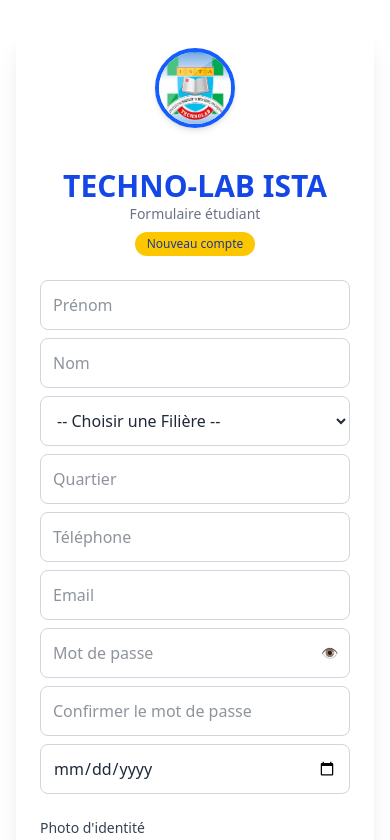
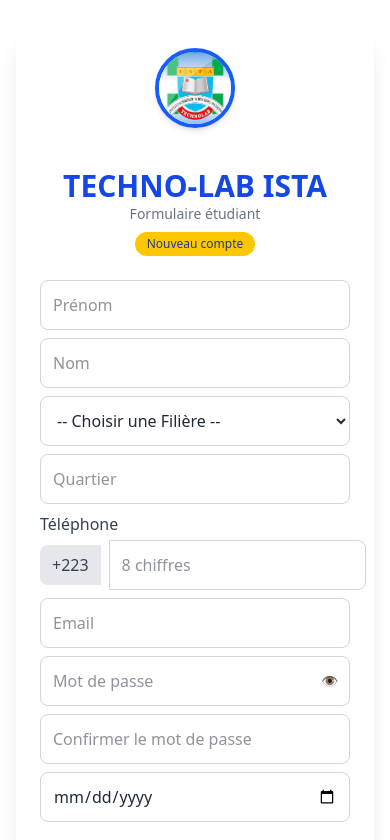
Before and after one commit to Derkvstore/Projet_Tutuore, a React (Vite) app in the folder clientUI/: page /register in a window 390 px wide. Shown: the top 840 px of the page. Built offline with nearby package versions, Linux system fonts and the light colour scheme.

Commit message:
Modification: Verification d'age et des fonctionnalite sur le numero de telephone

```diff
--- a/clientUI/src/pages/auth/Register.jsx
+++ b/clientUI/src/pages/auth/Register.jsx
@@ -1,50 +1,76 @@
 import { useState } from "react";
 import toast from "react-hot-toast";
 import { siginAPI } from "../../apiCalls/auth";
-import CenteredLayout from '../layout/CenteredLayout';
 
+// Fonction pour formater un numéro 8 chiffres en "12 34 56 78"
+function formatPhoneWithSpaces(number) {
+  return number.replace(/(\d{2})(?=\d)/g, "$1 ");
+}
 
 function Register() {
   const [user, setUser] = useState({
-        firstname: '',
-        lastname: '',
-        filiere: '',
-        quartier: '',
-        tell: '',
-        mail: '',
-        passW: '',
-        confirmPassW: '', // J'ai ajouter la confirmation de lecture @Mamadi
-        photo: '',
-        date_Naissance: '',
+    firstname: "",
+    lastname: "",
+    filiere: "",
+    quartier: "",
+    tell: "",
+    mail: "",
+    passW: "",
+    confirmPassW: "",
+    photo: "",
+    date_Naissance: "",
+  });
+
+  const [errors, setErrors] = useState({
+    date_Naissance: "",
+    tell: "",
   });
 
   const [showPassword, setShowPassword] = useState(false);
 
   async function onFormSubmit(event) {
     event.preventDefault();
+
     let response = null;
+    const newErrors = { date_Naissance: "", tell: "" };
 
+    // Vérification des mots de passe
     if (user.passW !== user.confirmPassW) {
       toast.error("Les mots de passe ne correspondent pas ❌.");
       return;
     }
 
-        let formData = new FormData();
-        formData.append('firstname', user.firstname);
-        formData.append('lastname', user.lastname);
-        formData.append('filiere', user.filiere);
-        formData.append('quartier', user.quartier);
-        formData.append('tell', user.tell);
-        formData.append('mail', user.mail);
-        formData.append('passW', user.passW);
-        formData.append('date_Naissance', user.date_Naissance);
+    // Vérification âge >= 14 ans
+    const birthDate = new Date(user.date_Naissance);
+    const today = new Date();
+    const age = today.getFullYear() - birthDate.getFullYear();
+    const monthDiff = today.getMonth() - birthDate.getMonth();
+    const dayDiff = today.getDate() - birthDate.getDate();
+    const isAtLeast14 =
+      age > 14 || (age === 14 && (monthDiff > 0 || (monthDiff === 0 && dayDiff >= 0)));
+
+    if (!isAtLeast14) {
+      newErrors.date_Naissance = "Vous devez avoir au moins 14 ans.";
+    }
+
+    // Vérification téléphone : doit contenir exactement 8 chiffres
+    if (user.tell.length !== 8) {
+      newErrors.tell = "Le numéro doit contenir exactement 8 chiffres après +223.";
+    }
+
+    if (newErrors.date_Naissance || newErrors.tell) {
+      setErrors(newErrors);
+      return;
+    }
+
+    setErrors({ date_Naissance: "", tell: "" });
 
     try {
       response = await siginAPI(user);
       if (response.success) {
-                localStorage.setItem('token', response.token);
+        localStorage.setItem("token", response.token);
         toast.success(response.message);
-                window.location.href = '/profil';
+        window.location.href = "/profil";
       } else {
         toast.error(response.message);
       }
@@ -59,7 +85,6 @@ function Register() {
         onSubmit={onFormSubmit}
         className="w-full max-w-4xl bg-white text-gray-800 rounded-xl shadow-xl p-6 sm:p-8 md:p-10 grid gap-6 animate-fade-in-up"
       >
-                {/* Titre et Badge */}
         <div className="flex justify-center">
           <img
             src="/assets/logo.jpg"
@@ -76,22 +101,67 @@ function Register() {
           </span>
         </div>
 
-                {/* Grille responsive */}
         <div className="grid grid-cols-1 md:grid-cols-2 gap-4 gap-y-2">
-                    <InputField placeholder="Prénom" value={user.firstname} onChange={e => setUser({ ...user, firstname: e.target.value })} />
-                    <InputField placeholder="Nom" value={user.lastname} onChange={e => setUser({ ...user, lastname: e.target.value })} />
-                    <SelectFiliere value={user.filiere} onChange={e => setUser({ ...user, filiere: e.target.value })} />
-                    <InputField placeholder="Quartier" value={user.quartier} onChange={e => setUser({ ...user, quartier: e.target.value })} />
-                    <InputField type="tel" placeholder="Téléphone" value={user.tell} onChange={e => setUser({ ...user, tell: e.target.value })} />
-                    <InputField type="email" placeholder="Email" value={user.mail} onChange={e => setUser({ ...user, mail: e.target.value })} />
+          <InputField
+            placeholder="Prénom"
+            value={user.firstname}
+            onChange={(e) => setUser({ ...user, firstname: e.target.value })}
+          />
+          <InputField
+            placeholder="Nom"
+            value={user.lastname}
+            onChange={(e) => setUser({ ...user, lastname: e.target.value })}
+          />
+          <SelectFiliere
+            value={user.filiere}
+            onChange={(e) => setUser({ ...user, filiere: e.target.value })}
+          />
+          <InputField
+            placeholder="Quartier"
+            value={user.quartier}
+            onChange={(e) => setUser({ ...user, quartier: e.target.value })}
+          />
 
-                    {/* Mot de passe avec visibilité */}
+          {/* Téléphone avec préfixe +223 et formatage */}
+          <div>
+            <label className="block mb-1 font-medium text-gray-700">Téléphone</label>
+            <div className="flex items-center space-x-2">
+              <span className="inline-block px-3 py-2 bg-gray-200 rounded-l-lg text-gray-700 select-none">
+                +223
+              </span>
+              <input
+                type="tel"
+                placeholder="8 chiffres"
+                value={formatPhoneWithSpaces(user.tell)}
+                onChange={(e) => {
+                  // Nettoyer pour garder que les chiffres, max 8
+                  const val = e.target.value.replace(/\D/g, "").slice(0, 8);
+                  setUser({ ...user, tell: val });
+                  setErrors({ ...errors, tell: "" });
+                }}
+                className={`flex-1 p-3 rounded-r-lg border ${
+                  errors.tell ? "border-red-500" : "border-gray-300"
+                } focus:outline-none focus:ring-2 focus:ring-blue-500`}
+                required
+              />
+            </div>
+            {errors.tell && <p className="text-red-600 text-sm mt-1">{errors.tell}</p>}
+          </div>
+
+          <InputField
+            type="email"
+            placeholder="Email"
+            value={user.mail}
+            onChange={(e) => setUser({ ...user, mail: e.target.value })}
+          />
+
+          {/* Mot de passe */}
           <div className="relative">
             <input
               type={showPassword ? "text" : "password"}
               placeholder="Mot de passe"
               value={user.passW}
-                            onChange={e => setUser({ ...user, passW: e.target.value })}
+              onChange={(e) => setUser({ ...user, passW: e.target.value })}
               className="w-full p-3 rounded-lg border border-gray-300 focus:outline-none focus:ring-2 focus:ring-blue-500"
               required
             />
@@ -100,7 +170,7 @@ function Register() {
               className="absolute right-3 top-1/2 transform -translate-y-1/2 text-sm text-blue-700"
               onClick={() => setShowPassword(!showPassword)}
             >
-                            {showPassword ? "👁️" : "👁️"}
+              👁️
             </button>
           </div>
 
@@ -109,13 +179,26 @@ function Register() {
             type={showPassword ? "text" : "password"}
             placeholder="Confirmer le mot de passe"
             value={user.confirmPassW}
-                        onChange={e => setUser({ ...user, confirmPassW: e.target.value })}
+            onChange={(e) => setUser({ ...user, confirmPassW: e.target.value })}
             className="w-full p-3 rounded-lg border border-gray-300 focus:outline-none focus:ring-2 focus:ring-blue-500"
             required
           />
 
-                    {/* Date de naissance */}
-                    <InputField type="date" onChange={e => setUser({ ...user, date_Naissance: e.target.value })} />
+          {/* Date de naissance avec erreur */}
+          <div>
+            <input
+              type="date"
+              value={user.date_Naissance}
+              onChange={(e) => setUser({ ...user, date_Naissance: e.target.value })}
+              className={`w-full p-3 rounded-lg border ${
+                errors.date_Naissance ? "border-red-500" : "border-gray-300"
+              } focus:outline-none focus:ring-2 focus:ring-blue-500`}
+              required
+            />
+            {errors.date_Naissance && (
+              <p className="text-red-600 text-sm mt-1">{errors.date_Naissance}</p>
+            )}
+          </div>
         </div>
 
         {/* Upload photo */}
@@ -133,7 +216,7 @@ function Register() {
           />
         </div>
 
-                {/* Bouton submit */}
+        {/* Submit */}
         <button
           type="submit"
           className="w-full bg-gradient-to-r from-blue-600 to-blue-800 text-white py-3 rounded-lg font-semibold shadow-md hover:scale-105 hover:shadow-lg transition-all duration-300"
@@ -141,7 +224,6 @@ function Register() {
           🚀 S'inscrire
         </button>
 
-                {/* Lien vers login */}
         <p className="text-center text-sm text-gray-600 mt-2">
           Déjà inscrit ?{" "}
           <a
@@ -156,7 +238,6 @@ function Register() {
   );
 }
 
-// InputField component
 function InputField({ type = "text", placeholder, value, onChange }) {
   return (
     <input
@@ -170,7 +251,6 @@ function InputField({ type = "text", placeholder, value, onChange }) {
   );
 }
 
-// Filière selector
 function SelectFiliere({ value, onChange }) {
   return (
     <select
```
Lines whose indentation alone changed are shown as unchanged.
